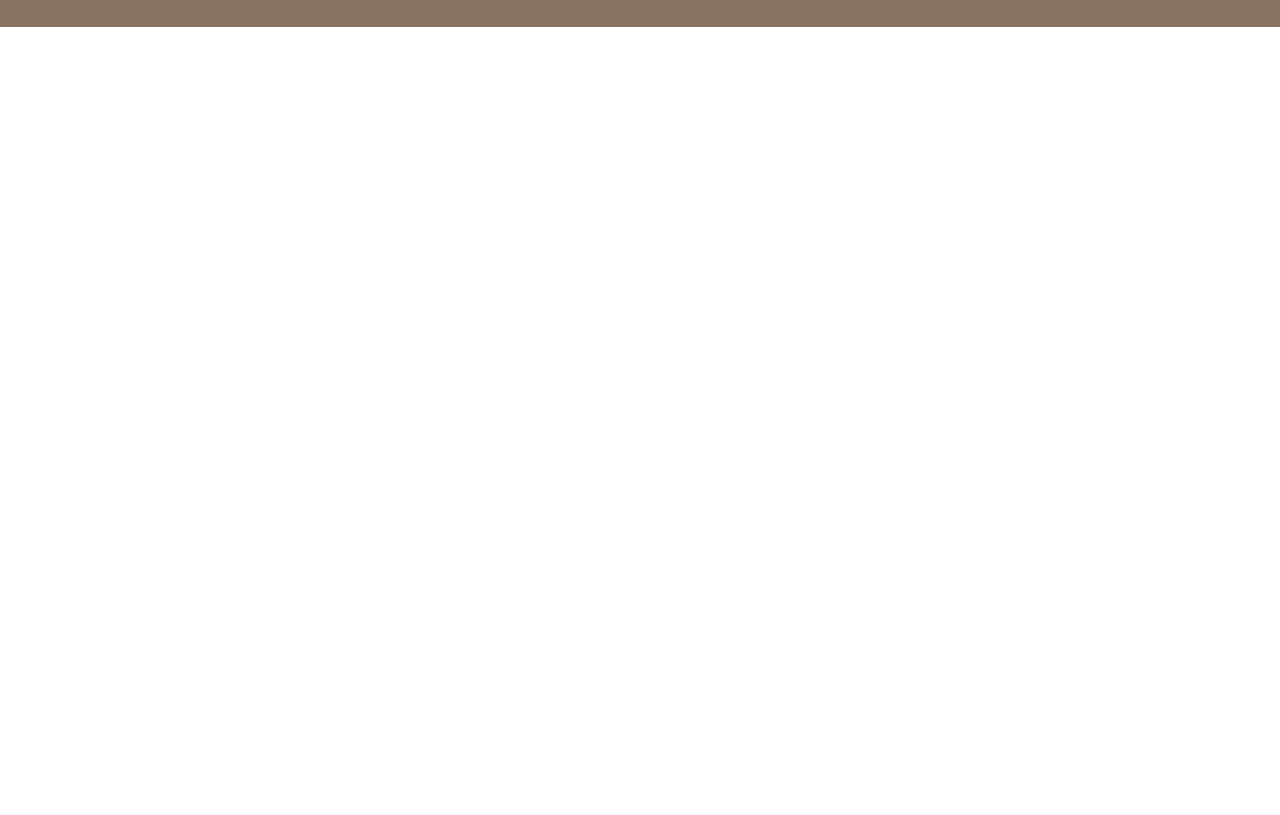
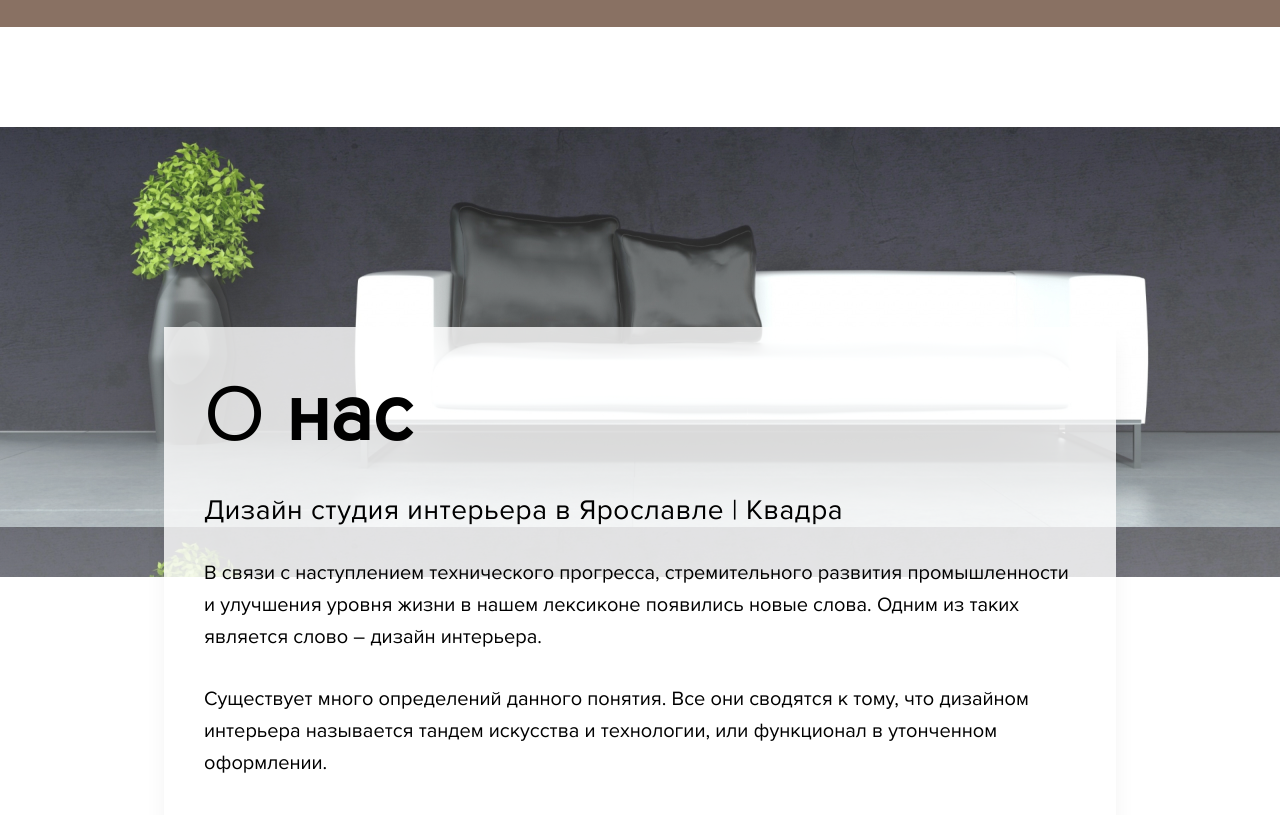
Before and after one commit to axmedovx0g/KvadraStudio, a Vue app: page / in a window 1280 px wide. Shown: the part 11060-11875 px from the top of the page. Before the commit the page ends 11087 px from the top, so only its background shows below. Built offline with nearby package versions, Linux system fonts and the light colour scheme.

Commit message:
add new section

```diff
--- a/src/App.vue
+++ b/src/App.vue
@@ -10,6 +10,7 @@
     <section-tech-research></section-tech-research>
     <section-interior></section-interior>
     <section-cards></section-cards>
+    <section-about-us></section-about-us>
   </div>
 </template>
 <script>
@@ -23,6 +24,7 @@ import ViewProjects from "./components/UI/viewProjects.vue";
 import SectionTechResearch from "./components/sectionTechResearch.vue";
 import sectionCards from "./components/sectionCards.vue";
 import SectionInterior from "@/components/sectionInterior";
+import sectionAboutUs from "@/components/sectionAboutUs.vue";
 export default {
   components: {
     HeaderComponent,
@@ -35,6 +37,7 @@ export default {
     SectionTechResearch,
     sectionCards,
     SectionInterior,
+    sectionAboutUs,
   },
 };
 </script>
--- /dev/null
+++ b/src/components/sectionAboutUs.vue
@@ -0,0 +1,28 @@
+<template>
+  <div class="section-about-us">
+    <div class="section-about-us__content">
+        <div class="section-about-us__conteiner content">
+            <div class="content-box">
+                <div class="content-box_text">
+                    <h2>О <b>нас</b> </h2>
+                    <p class="title">Дизайн студия интерьера в Ярославле | Квадра</p>
+                    <p>В связи с наступлением технического прогресса, стремительного развития промышленности и улучшения уровня жизни в нашем лексиконе появились новые слова. Одним из таких является слово – дизайн интерьера.</p>
+                    <p>Существует много определений данного понятия. Все они сводятся к тому, что дизайном интерьера называется тандем искусства и технологии, или функционал в утонченном оформлении.</p>
+                    <p>Дизайн интерьера – это искусство, позволяющее из объекта стандартного вида воссоздать многофункциональный, эстетичный и комфортабельный, и в то же время обладающий неповторимой индивидуальностью. Поэтому дизайнер интерьера должен иметь чувство вкуса, талант и глубокие разносторонние знания.</p>
+                    <button class="btn_view">Читать далее</button>
+               </div>
+            </div>
+        </div>
+    </div>
+  </div>
+</template>
+
+<script>
+export default {
+
+}
+</script>
+
+<style src="@/styles/main.css">
+
+</style>
--- a/src/styles/base.scss
+++ b/src/styles/base.scss
@@ -9,6 +9,7 @@
 @import 'sectionTechResearch';
 @import 'sectionInterior';
 @import 'sectionCards';
+@import 'sectionAboutUs';
 
 @font-face {
     font-family: "Proxima";
--- a/src/styles/main.css
+++ b/src/styles/main.css
@@ -627,6 +627,62 @@
   margin: 10px 0px;
 }
 
+.section-about-us {
+  padding-top: 100px;
+}
+.section-about-us__content {
+  width: 100%;
+  height: 450px;
+  background: linear-gradient(0deg, rgba(255, 255, 255, 0.312), rgba(255, 255, 255, 0.05)), url(../assets/Rectangle_23.jpg);
+  background-size: contain;
+}
+.section-about-us__content .content {
+  padding: 200px 100px 100px;
+}
+.section-about-us__content .content-box {
+  padding: 40px;
+  background: rgba(255, 255, 255, 0.8);
+  box-shadow: 0px 15px 20px rgba(0, 0, 0, 0.05);
+}
+.section-about-us__content .content-box_text .btn_view {
+  font-family: Proxima;
+  font-size: 20px;
+  font-weight: 400;
+  line-height: 42px;
+  padding: 1px 0;
+  border: none;
+  background: none;
+  border-bottom: 2px solid #333;
+  margin: 3rem 0;
+}
+.section-about-us__content .content-box_text h2 {
+  font-weight: 300;
+  font-size: 80px;
+  line-height: 121.8%;
+  font-family: Proxima;
+  margin-bottom: 30px;
+}
+.section-about-us__content .content-box_text .title {
+  font-weight: 400;
+  font-size: 28px;
+  line-height: 121.7857142857%;
+  font-family: Proxima;
+  letter-spacing: 0.02em;
+}
+.section-about-us__content .content-box_text p {
+  font-weight: 400;
+  font-size: 20px;
+  line-height: 160%;
+  font-family: Proxima;
+}
+.section-about-us__content .content-box_text p:not(:last-child) {
+  margin-bottom: 30px;
+}
+.section-about-us__conteiner {
+  width: 90%;
+  margin: 0 auto;
+}
+
 @font-face {
   font-family: "Proxima";
   src: url(../font/proxima_nova_regular.ttf), url(../font/proxima_nova_light.ttf), url(../font/proxima_nova_bold.otf);
--- /dev/null
+++ b/src/styles/sectionAboutUs.scss
@@ -0,0 +1,75 @@
+@mixin font($weiht,
+    $size,
+    $lineH,
+    $family) {
+    font-weight: $weiht;
+    font-size: $size+px;
+    line-height: calc($lineH / $size * 100%);
+    font-family: $family;
+}
+
+.section-about-us {
+    padding-top: 100px;
+
+    &__content {
+        width: 100%;
+        height: 450px;
+        background:linear-gradient(0deg, rgba(255, 255, 255, 0.312), rgba(255, 255, 255, 0.05)), url(../assets/Rectangle_23.jpg);
+        background-size: contain;
+
+
+        .content {
+            padding: 200px 100px 100px;
+
+            &-box {
+                padding: 40px;
+                background: rgba(255, 255, 255, 0.8);
+                box-shadow: 0px 15px 20px rgba(0, 0, 0, 0.05);
+
+                &_text {
+                    .btn_view {
+                        font-family: Proxima;
+                        font-size: 20px;
+                        font-weight: 400;
+                        line-height: 42px;
+                        padding: 1px 0;
+                        border: none;
+                        background: none;
+                        border-bottom: 2px solid #333;
+                        margin: 3rem 0;
+                    }
+
+                    h2 {
+                        @include font(300, 80, 97.44, Proxima);
+                        margin-bottom: 30px;
+                    }
+
+                    .title {
+                        @include font(400, 28, 34.1, Proxima);
+                        letter-spacing: 0.02em;
+                    }
+
+                    p {
+                        @include font(400, 20, 32, Proxima);
+
+                        &:not(:last-child) {
+                            margin-bottom: 30px;
+                        }
+                    }
+                }
+            }
+        }
+    }
+
+    &__conteiner {
+        width: 90%;
+        margin: 0 auto;
+    }
+}
+
+
+
+
+
+
+// @include font(300, 80, 97, Proxima);
```
Also changed, not shown: src/assets/Rectangle_23.jpg (renamed from src/assets/Rectangle 23.jpg), 1 other file (tests, documents, lock files or other folders).
